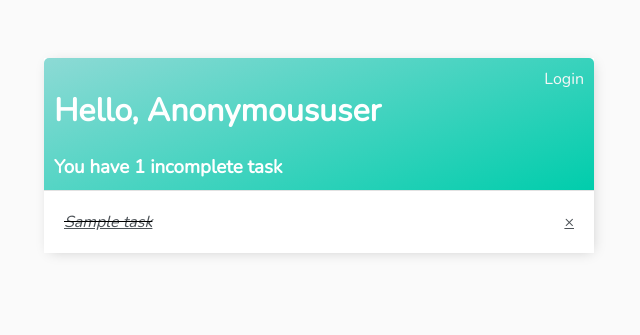
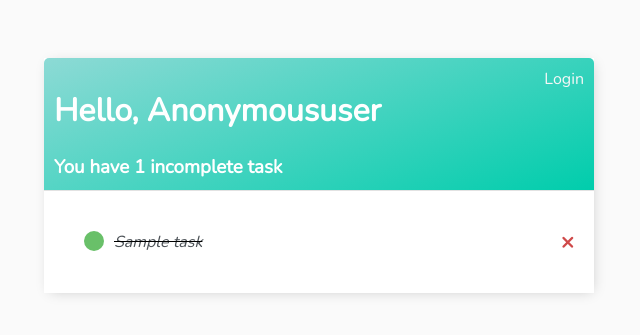
Before and after one commit to dmitry-zharinov/todo_list, a Django app: template base/templates/base/task_list.html in a window 1280 px wide. Shown: the top 335 px of the page, without its empty margins (321-961 px from the left). Run offline with Django 3.2, Linux system fonts and the light colour scheme; the template is opened without the code that fills it: most values are stand-ins (such as "Sample title", 1, 10 or a date in 2020).

Commit message:
Add styles for task titles

```diff
--- a/base/static/css/styles.css
+++ b/base/static/css/styles.css
@@ -34,6 +34,40 @@ p {
     color: rgb(247, 247, 247)
 }
 
+.task-title {
+    display: flex;
+    padding: 20px;
+}
+
+.task-title a {
+    text-decoration: none;
+    color: #4b5156;
+    margin-left: 10px;
+}
+
+.task-complete-icon {
+    height: 20px;
+    width: 20px;
+    background-color: rgb(105, 192, 105);
+    border-radius: 50%;
+}
+
+.task-incomplete-icon {
+    height: 20px;
+    width: 20px;
+    background-color: rgb(218, 218, 218);
+    border-radius: 50%;
+}
+
+.delete-link {
+    text-decoration: none;
+    font-weight: 900;
+    color: #cf4949;
+    font-size: 22px;
+    line-height: 0;
+    padding: 20px 0px;
+}
+
 .task-wrapper {
     display: flex;
     align-items: center;
```
